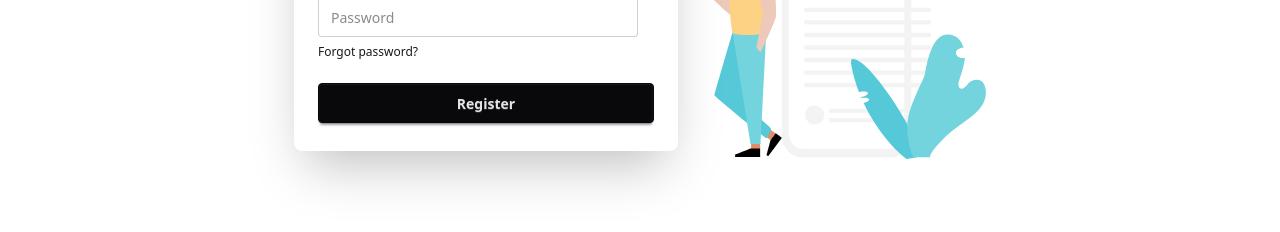
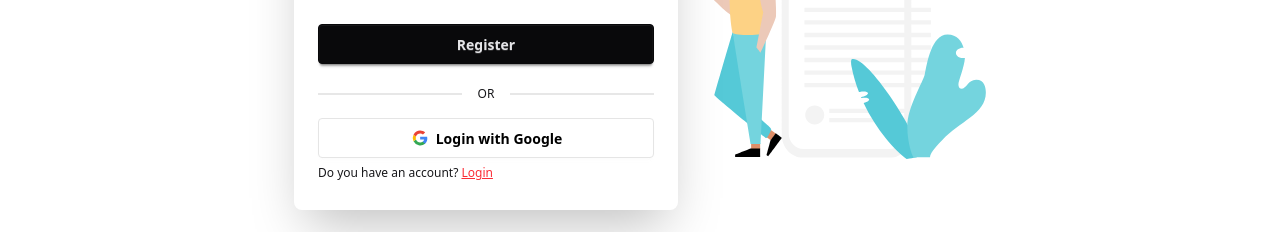
Before and after one commit to iftakhersifat/job-portal-client, a React (Vite) app: page /register in a window 1280 px wide. Shown: the part 452-684 px from the top of the page. Built offline with nearby package versions, Linux system fonts and the light colour scheme; no server answers.

Commit message:
added social login

```diff
--- a/src/Components/Firebase/AuthProvider.jsx
+++ b/src/Components/Firebase/AuthProvider.jsx
@@ -1,17 +1,26 @@
-import { createUserWithEmailAndPassword, onAuthStateChanged, signInWithEmailAndPassword, signOut } from 'firebase/auth';
+import { createUserWithEmailAndPassword, GoogleAuthProvider, onAuthStateChanged, signInWithEmailAndPassword, signInWithPopup, signOut } from 'firebase/auth';
 import React, { createContext, useEffect, useState } from 'react';
 import { auth } from './FB';
 
 export const AuthContext = createContext();
 
+// for google auth
+const provider = new GoogleAuthProvider();
+
 const AuthProvider = ({children}) => {
     const[loading, setLoading]=useState(true);
     const [user, setUser]= useState(null);
 
+    // for google auth
+    const loginWithGoogle =()=>{
+        setLoading(true);
+        return signInWithPopup(auth, provider);
+    }
+
     // new user create
     const createUser =(email, password)=>{
         setLoading(true);
-        return createUserWithEmailAndPassword(auth, email,password);
+        return createUserWithEmailAndPassword(auth, email, password);
     }
 
     // after user create now login
@@ -44,6 +53,7 @@
         createUser,
         loginUser,
         logOut,
+        loginWithGoogle,
 
 
     }
--- a/src/Components/Pages/Login.jsx
+++ b/src/Components/Pages/Login.jsx
@@ -3,6 +3,7 @@
 import loginLottie from '../../assets/lotties/Login.json'
 import Lottie from 'lottie-react';
 import { AuthContext } from '../Firebase/AuthProvider';
+import { Link } from 'react-router';
 
 const Login = () => {
 
@@ -42,6 +43,8 @@
 
           <div><a className="link link-hover">Forgot password?</a></div>
           <button className="btn btn-neutral mt-4">Login</button>
+
+          <Link to="/register" className='mt-3'>Don't have an account? <span className='text-red-500 underline'>Register</span></Link>
         </fieldset>
         </form>
 
--- a/src/Components/Pages/Register.jsx
+++ b/src/Components/Pages/Register.jsx
@@ -3,6 +3,8 @@
 
 import registerLottie from '../../assets/lotties/Register.json'
 import { AuthContext } from '../Firebase/AuthProvider';
+import { Link } from 'react-router';
+import SocialLogin from './SocialLogin';
 
 const Register = () => {
 
@@ -46,6 +48,10 @@
 
           <div><a className="link link-hover">Forgot password?</a></div>
           <button className="btn btn-neutral mt-4">Register</button>
+
+          <SocialLogin></SocialLogin>
+
+          <Link to="/login">Do you have an account? <span className="text-red-500 underline">Login</span></Link>
         </fieldset>
         </form>
 
--- /dev/null
+++ b/src/Components/Pages/SocialLogin.jsx
@@ -0,0 +1,26 @@
+import React, { use } from 'react';
+import { AuthContext } from '../Firebase/AuthProvider';
+
+const SocialLogin = () => {
+    const {loginWithGoogle}=use(AuthContext);
+    const handelGoogle=()=>{
+        loginWithGoogle()
+        .then(result=>{
+            console.log(result)
+        }).catch(error=>{
+            console.log(error)
+        })
+    }
+    return (
+        <div>
+            <div className="divider">OR</div>
+            {/* Google */}
+<button onClick={handelGoogle} className="btn bg-white w-full text-black border-[#e5e5e5]">
+  <svg aria-label="Google logo" width="20" height="20" xmlns="http://www.w3.org/2000/svg" viewBox="0 0 512 512"><g><path d="m0 0H512V512H0" fill="#fff"></path><path fill="#34a853" d="M153 292c30 82 118 95 171 60h62v48A192 192 0 0190 341"></path><path fill="#4285f4" d="m386 400a140 175 0 0053-179H260v74h102q-7 37-38 57"></path><path fill="#fbbc02" d="m90 341a208 200 0 010-171l63 49q-12 37 0 73"></path><path fill="#ea4335" d="m153 219c22-69 116-109 179-50l55-54c-78-75-230-72-297 55"></path></g></svg>
+  Login with Google
+</button>
+        </div>
+    );
+};
+
+export default SocialLogin;
```
